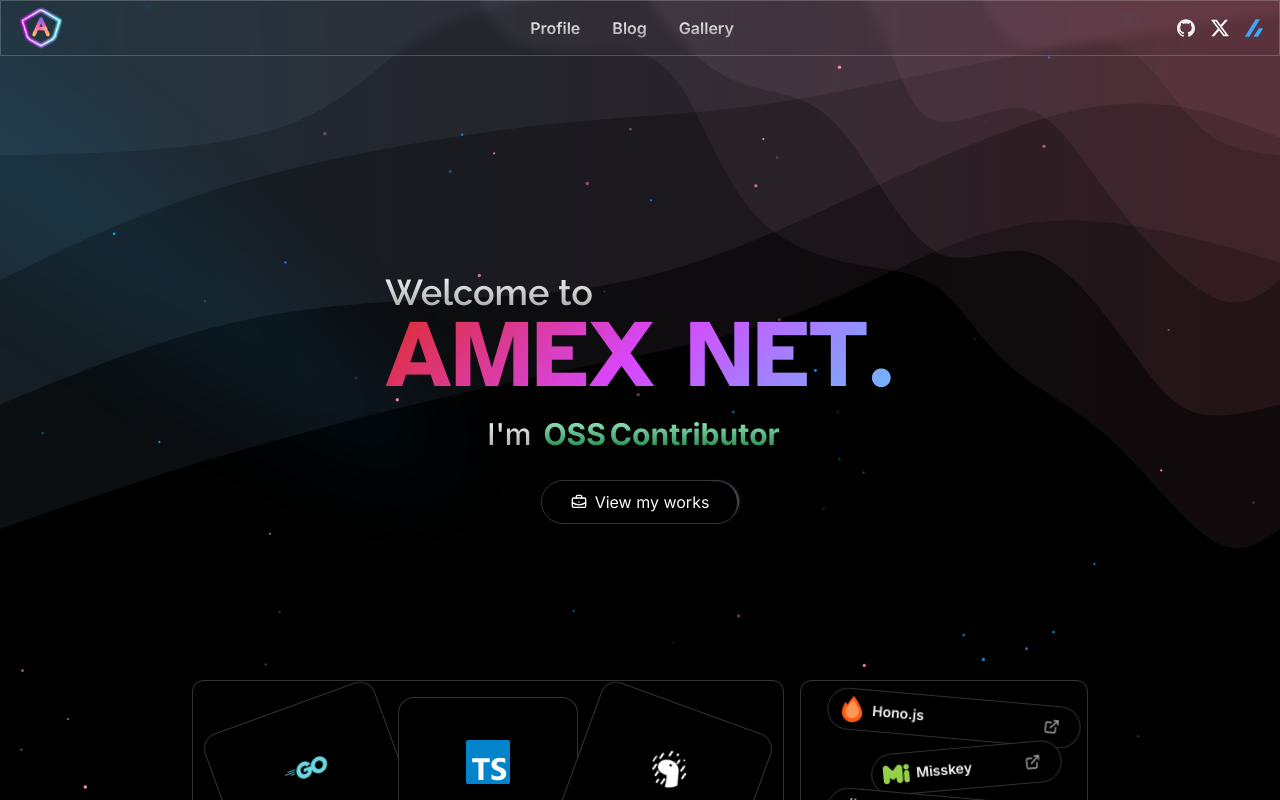
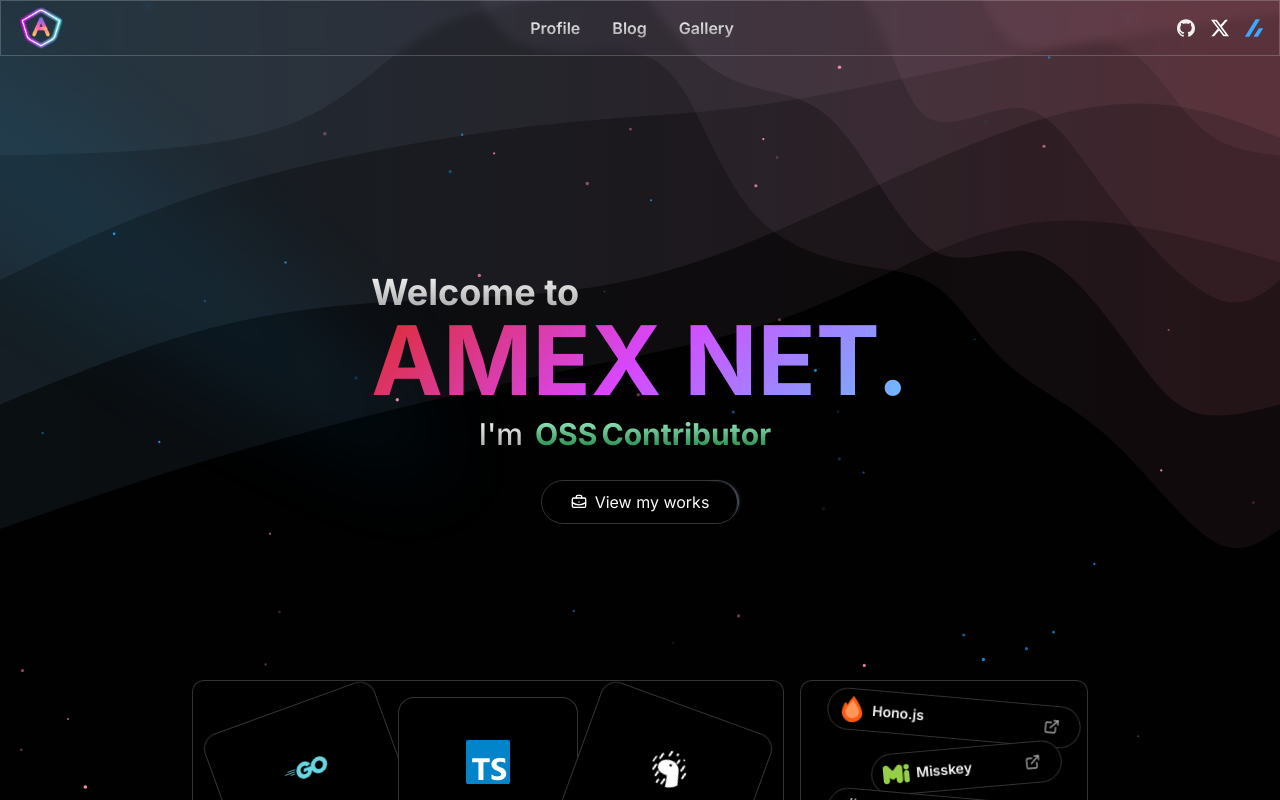
Before and after one commit to EdamAme-x/ame-x.net.v4, a Next.js app in the folder src/: page / in a window 1280 px wide. Shown: the top 800 px of the page. Built offline with nearby package versions, Linux system fonts and the light colour scheme.

Commit message:
Update index.tsx

```diff
--- a/src/src/components/hero/index.tsx
+++ b/src/src/components/hero/index.tsx
@@ -42,7 +42,7 @@ export function Hero() {
 					<div className="flex flex-col mb-1">
 						<h1
 							className={clsx(
-								"font-bold font-raleway",
+								"font-bold",
 								"inline-flex flex-col"
 							)}>
 							<span
@@ -54,7 +54,7 @@ export function Hero() {
 							</span>{" "}
 							<span
 								className={clsx(
-									"text-5xl sm:text-7xl md:text-8xl text-akin-bold",
+									"text-5xl sm:text-7xl md:text-8xl",
 									"text-gradient"
 								)}>
 								AMEX NET.
```
